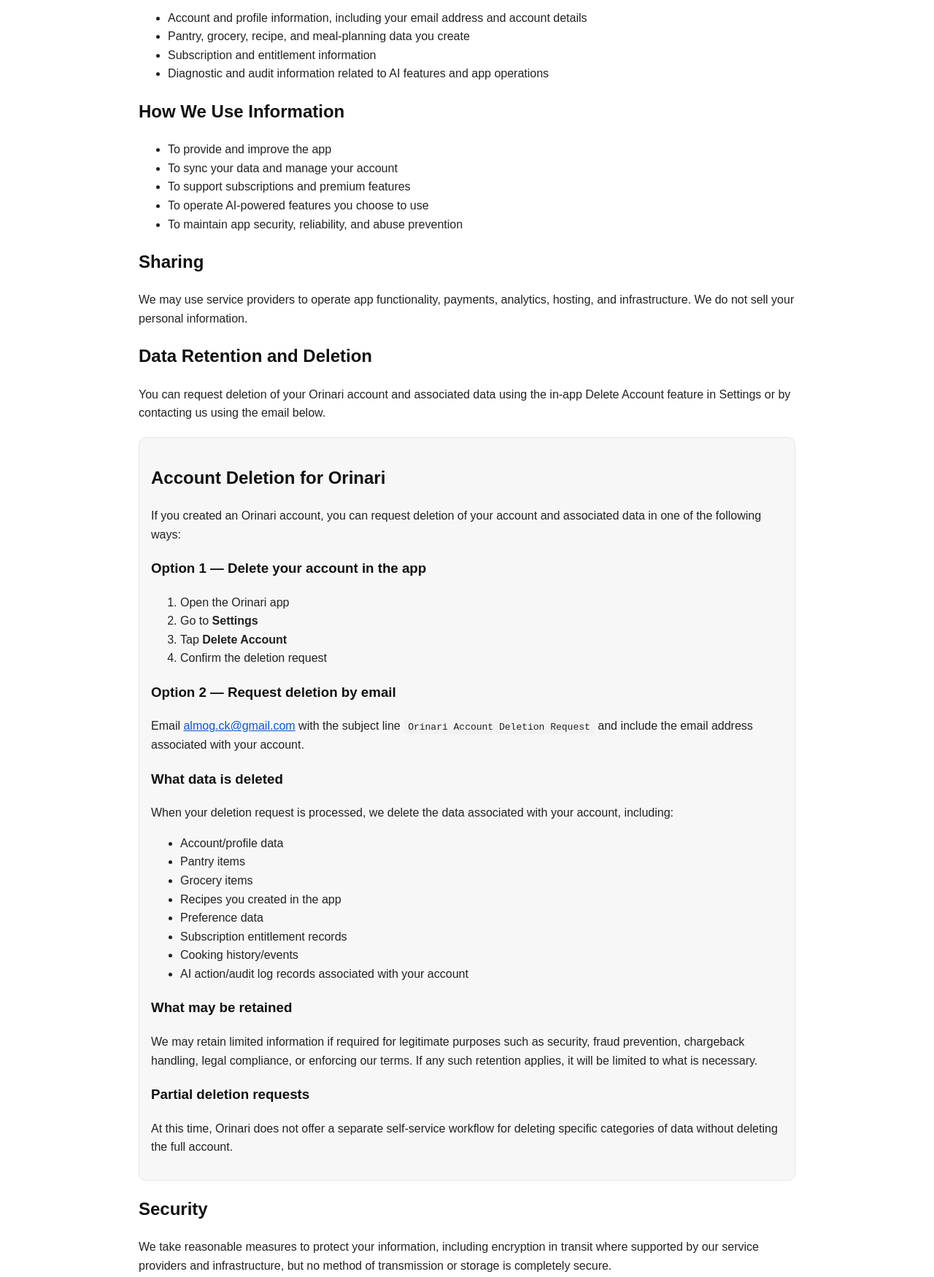
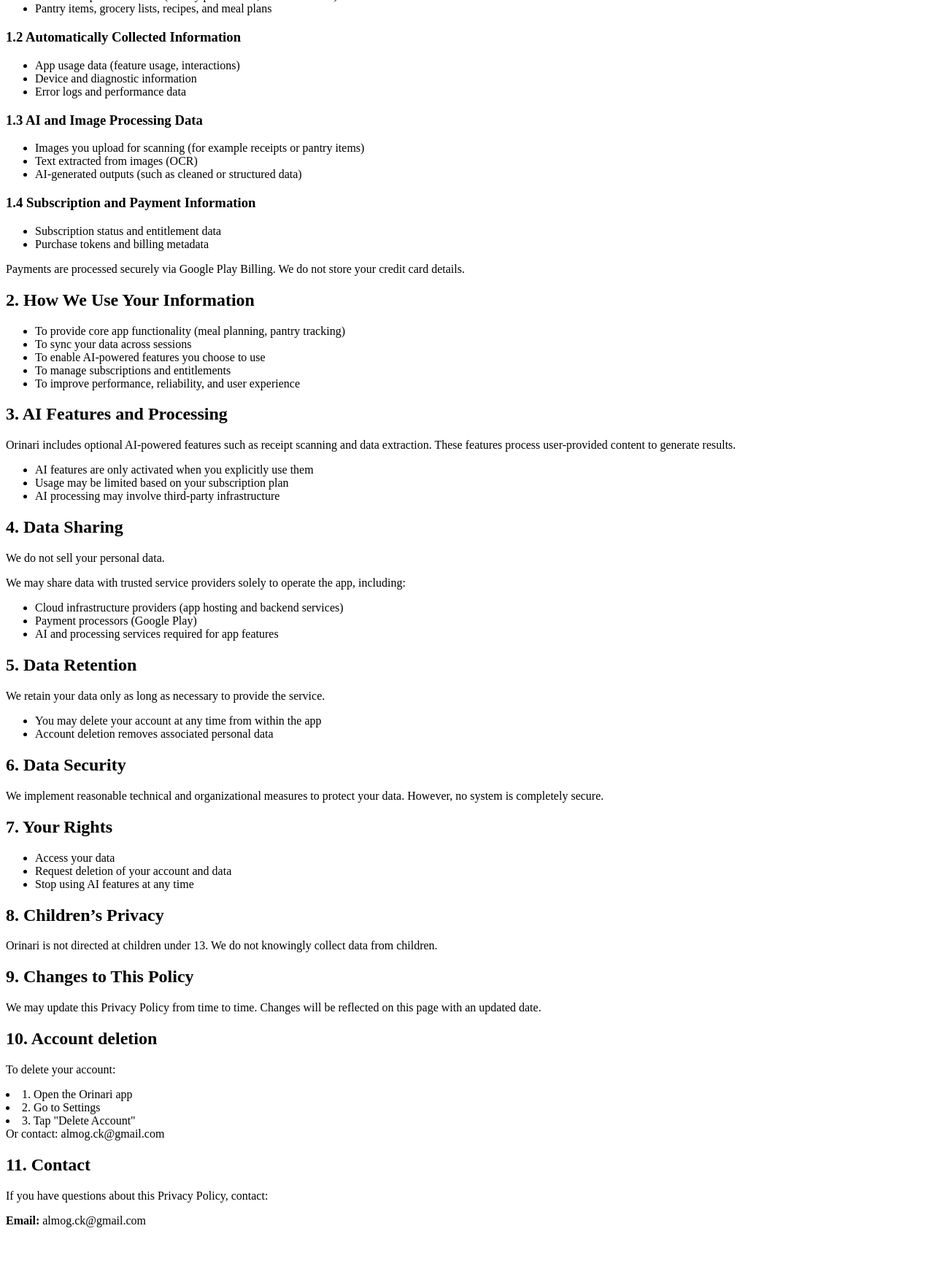
Before and after one commit to almogck/orinari-privacy, a plain HTML site: page index.html in a window 1280 px wide. Shown: the part 272-2022 px from the top of the page at 73% size. After the commit the page ends 1970 px from the top, so only its background shows below. Drawn offline with Linux system fonts and the light colour scheme.

Commit message:
Update index.html

```diff
--- a/index.html
+++ b/index.html
@@ -1,139 +1,122 @@
-<!doctype html>
+<!DOCTYPE html>
 <html lang="en">
 <head>
-  <meta charset="utf-8">
-  <meta name="viewport" content="width=device-width, initial-scale=1">
-  <title>Orinari Privacy Policy & Account Deletion</title>
-  <style>
-    body {
-      font-family: Arial, sans-serif;
-      max-width: 900px;
-      margin: 40px auto;
-      padding: 0 16px;
-      line-height: 1.6;
-      color: #222;
-    }
-    h1, h2, h3 { color: #111; }
-    .muted { color: #666; }
-    .box {
-      background: #f7f7f7;
-      border: 1px solid #e5e5e5;
-      border-radius: 10px;
-      padding: 16px;
-      margin: 20px 0;
-    }
-    code {
-      background: #f2f2f2;
-      padding: 2px 6px;
-      border-radius: 4px;
-    }
-    a { color: #0b57d0; }
-  </style>
+  <meta charset="UTF-8" />
+  <meta name="viewport" content="width=device-width, initial-scale=1.0" />
 </head>
 <body>
   <h1>Privacy Policy for Orinari</h1>
-  <p class="muted">Last updated: April 5, 2026</p>
+  <p class="muted">Last updated: April 2026</p>
 
   <p>
-    Orinari is a meal planning and pantry management app. This Privacy Policy explains
-    what information we collect, how we use it, what choices you have, and how you can
-    request deletion of your account and associated data.
+    Orinari ("we", "our", or "us") is a meal planning and pantry management application.
+    This Privacy Policy explains how we collect, use, and protect your information when you use our app.
   </p>
 
-  <h2>Information We Collect</h2>
+  <h2>1. Information We Collect</h2>
+
+  <h3>1.1 Information You Provide</h3>
   <ul>
-    <li>Account and profile information, including your email address and account details</li>
-    <li>Pantry, grocery, recipe, and meal-planning data you create</li>
-    <li>Subscription and entitlement information</li>
-    <li>Diagnostic and audit information related to AI features and app operations</li>
+    <li>Account information (such as email address)</li>
+    <li>Profile and preference data (dietary preferences, cuisine choices)</li>
+    <li>Pantry items, grocery lists, recipes, and meal plans</li>
   </ul>
 
-  <h2>How We Use Information</h2>
+  <h3>1.2 Automatically Collected Information</h3>
   <ul>
-    <li>To provide and improve the app</li>
-    <li>To sync your data and manage your account</li>
-    <li>To support subscriptions and premium features</li>
-    <li>To operate AI-powered features you choose to use</li>
-    <li>To maintain app security, reliability, and abuse prevention</li>
+    <li>App usage data (feature usage, interactions)</li>
+    <li>Device and diagnostic information</li>
+    <li>Error logs and performance data</li>
   </ul>
 
-  <h2>Sharing</h2>
+  <h3>1.3 AI and Image Processing Data</h3>
+  <ul>
+    <li>Images you upload for scanning (for example receipts or pantry items)</li>
+    <li>Text extracted from images (OCR)</li>
+    <li>AI-generated outputs (such as cleaned or structured data)</li>
+  </ul>
+
+  <h3>1.4 Subscription and Payment Information</h3>
+  <ul>
+    <li>Subscription status and entitlement data</li>
+    <li>Purchase tokens and billing metadata</li>
+  </ul>
+
   <p>
-    We may use service providers to operate app functionality, payments, analytics,
-    hosting, and infrastructure. We do not sell your personal information.
+    Payments are processed securely via Google Play Billing. We do not store your credit card details.
   </p>
 
-  <h2>Data Retention and Deletion</h2>
+  <h2>2. How We Use Your Information</h2>
+  <ul>
+    <li>To provide core app functionality (meal planning, pantry tracking)</li>
+    <li>To sync your data across sessions</li>
+    <li>To enable AI-powered features you choose to use</li>
+    <li>To manage subscriptions and entitlements</li>
+    <li>To improve performance, reliability, and user experience</li>
+  </ul>
+
+  <h2>3. AI Features and Processing</h2>
   <p>
-    You can request deletion of your Orinari account and associated data using the
-    in-app Delete Account feature in Settings or by contacting us using the email below.
+    Orinari includes optional AI-powered features such as receipt scanning and data extraction.
+    These features process user-provided content to generate results.
+  </p>
+  <ul>
+    <li>AI features are only activated when you explicitly use them</li>
+    <li>Usage may be limited based on your subscription plan</li>
+    <li>AI processing may involve third-party infrastructure</li>
+  </ul>
+
+  <h2>4. Data Sharing</h2>
+  <p>We do not sell your personal data.</p>
+  <p>We may share data with trusted service providers solely to operate the app, including:</p>
+  <ul>
+    <li>Cloud infrastructure providers (app hosting and backend services)</li>
+    <li>Payment processors (Google Play)</li>
+    <li>AI and processing services required for app features</li>
+  </ul>
+
+  <h2>5. Data Retention</h2>
+  <p>We retain your data only as long as necessary to provide the service.</p>
+  <ul>
+    <li>You may delete your account at any time from within the app</li>
+    <li>Account deletion removes associated personal data</li>
+  </ul>
+
+  <h2>6. Data Security</h2>
+  <p>
+    We implement reasonable technical and organizational measures to protect your data.
+    However, no system is completely secure.
   </p>
 
-  <div class="box" id="account-deletion">
-    <h2>Account Deletion for Orinari</h2>
-    <p>
-      If you created an Orinari account, you can request deletion of your account and
-      associated data in one of the following ways:
-    </p>
+  <h2>7. Your Rights</h2>
+  <ul>
+    <li>Access your data</li>
+    <li>Request deletion of your account and data</li>
+    <li>Stop using AI features at any time</li>
+  </ul>
 
-    <h3>Option 1 — Delete your account in the app</h3>
-    <ol>
-      <li>Open the Orinari app</li>
-      <li>Go to <strong>Settings</strong></li>
-      <li>Tap <strong>Delete Account</strong></li>
-      <li>Confirm the deletion request</li>
-    </ol>
-
-    <h3>Option 2 — Request deletion by email</h3>
-    <p>
-      Email <a href="mailto:almog.ck@gmail.com">almog.ck@gmail.com</a> with the subject
-      line <code>Orinari Account Deletion Request</code> and include the email address
-      associated with your account.
-    </p>
-
-    <h3>What data is deleted</h3>
-    <p>When your deletion request is processed, we delete the data associated with your account, including:</p>
-    <ul>
-      <li>Account/profile data</li>
-      <li>Pantry items</li>
-      <li>Grocery items</li>
-      <li>Recipes you created in the app</li>
-      <li>Preference data</li>
-      <li>Subscription entitlement records</li>
-      <li>Cooking history/events</li>
-      <li>AI action/audit log records associated with your account</li>
-    </ul>
-
-    <h3>What may be retained</h3>
-    <p>
-      We may retain limited information if required for legitimate purposes such as
-      security, fraud prevention, chargeback handling, legal compliance, or enforcing
-      our terms. If any such retention applies, it will be limited to what is necessary.
-    </p>
-
-    <h3>Partial deletion requests</h3>
-    <p>
-      At this time, Orinari does not offer a separate self-service workflow for deleting
-      specific categories of data without deleting the full account.
-    </p>
-  </div>
-
-  <h2>Security</h2>
+  <h2>8. Children’s Privacy</h2>
   <p>
-    We take reasonable measures to protect your information, including encryption in
-    transit where supported by our service providers and infrastructure, but no method
-    of transmission or storage is completely secure.
+    Orinari is not directed at children under 13. We do not knowingly collect data from children.
   </p>
 
-  <h2>Children</h2>
+  <h2>9. Changes to This Policy</h2>
   <p>
-    Orinari is not directed to children.
+    We may update this Privacy Policy from time to time. Changes will be reflected on this page with an updated date.
   </p>
 
-  <h2>Contact</h2>
+  <h2>10. Account deletion</h2>
   <p>
-    For privacy questions or account deletion requests, contact:
-    <a href="mailto:almog.ck@gmail.com">almog.ck@gmail.com</a>
+    To delete your account:
+     <li>1. Open the Orinari app</li>
+     <li>2. Go to Settings</li>
+     <li>3. Tap "Delete Account"</li>
+
+     Or contact:
+     almog.ck@gmail.com
   </p>
+  <h2>11. Contact</h2>
+  <p>If you have questions about this Privacy Policy, contact:</p>
+  <p><strong>Email:</strong> almog.ck@gmail.com</p>
 </body>
 </html>
```
